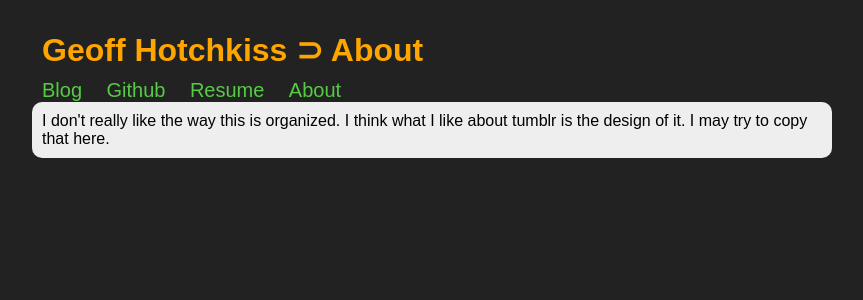
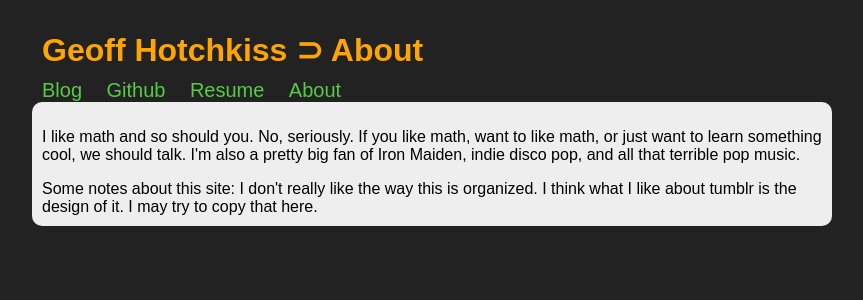
Before and after one commit to geoffhotchkiss/geoffhotchkiss.github.com, a Jekyll site: the page built from about.html, in a window 1280 px wide. Shown: the top 300 px of the page, without its empty margins (208-1071 px from the left). Built offline with Jekyll 4.4.1, drawn with Linux system fonts in a browser that asks for light colours; nearby versions of some CDN libraries.

Commit message:
Added resume, amongts other content

```diff
--- a/_layouts/default.html
+++ b/_layouts/default.html
@@ -12,7 +12,7 @@
 			<div id="nav">
 				<a id="bloglink"   class="navlink" href="http://blog.geoffhotchkiss.com">Blog</a>
 				<a id="githublink" class="navlink" href="http://github.com/geoffhotchkiss">Github</a>
-				<a id="resumelink" class="navlink" href="/resume">Resume</a>
+				<a id="resumelink" class="navlink" href="/files/resume.pdf">Resume</a>
 				<a id="aboutlink"  class="navlink" href="/about">About</a>
 			</div>
 			<div id="about">
--- a/about.html
+++ b/about.html
@@ -2,5 +2,13 @@
 layout: default
 title: About
 ---
+<p>
+I like math and so should you.
+No, seriously.
+If you like math, want to like math, or just want to learn something cool, we should talk.
+I'm also a pretty big fan of Iron Maiden, indie disco pop, and all that terrible pop music.
+</p>
 
-I don't really like the way this is organized. I think what I like about tumblr is the design of it. I may try to copy that here.
+Some notes about this site:
+I don't really like the way this is organized.
+I think what I like about tumblr is the design of it. I may try to copy that here.
--- a/style.css
+++ b/style.css
@@ -37,6 +37,11 @@ body {
 	margin-top: 0px;
 }
 
+#hey {
+	font-size: 120%;
+	margin-bottom: 10px;
+}
+
 #posts {
 	margin: 20px;
 }
```
Also changed, not shown: index.html (+2 -10 lines).
